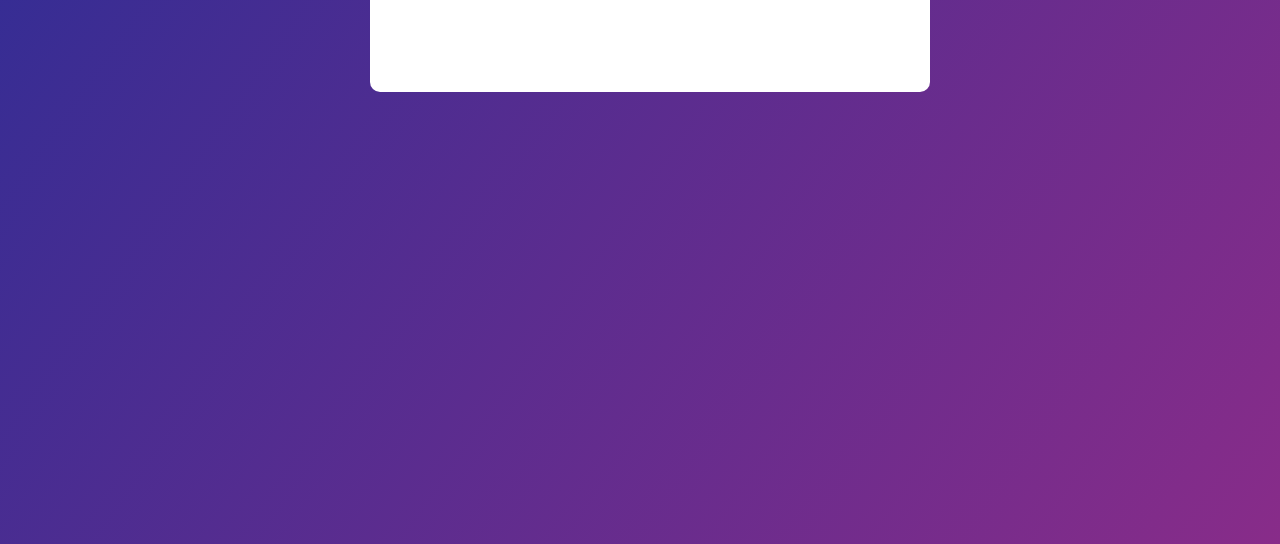
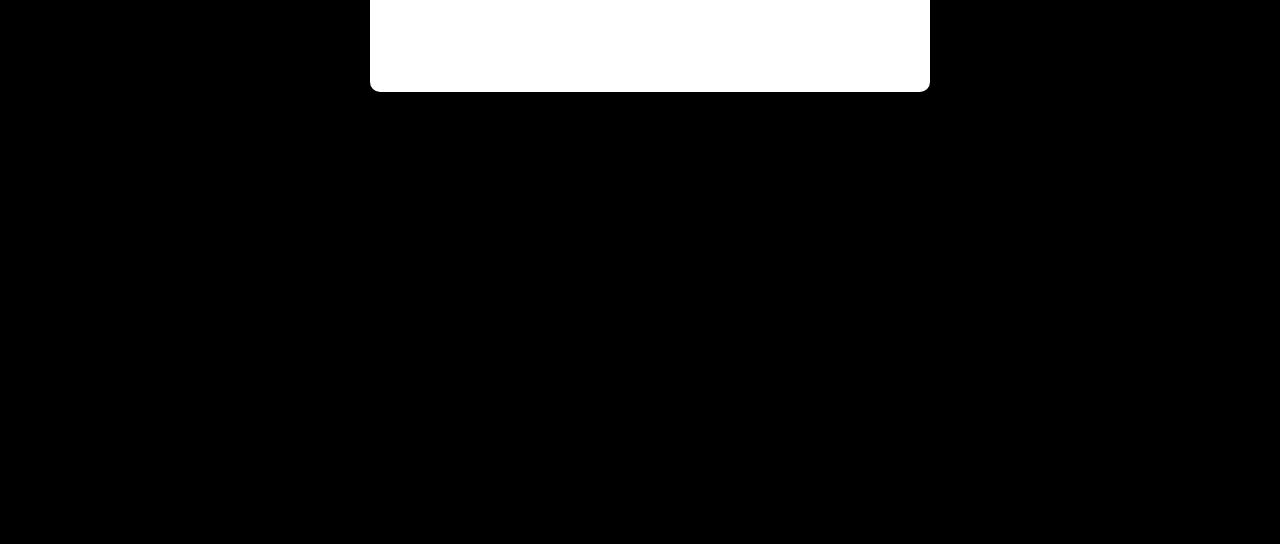
Before and after one commit to CodeExplorer4267/To-Do-List, a plain HTML site: page index.html in a window 1280 px wide. Shown: the part 276-820 px from the top of the page. Drawn offline with Linux system fonts and the light colour scheme.

Commit message:
Update style.css

```diff
--- a/style.css
+++ b/style.css
@@ -5,7 +5,7 @@
 .container{
    width:100%;
    min-height: 100vh;
-   background:linear-gradient(125deg,rgb(45, 45, 149),rgb(137, 44, 137));
+   background:black;
    padding:10px;
    /* display: flex;
    align-items: center; */
```
